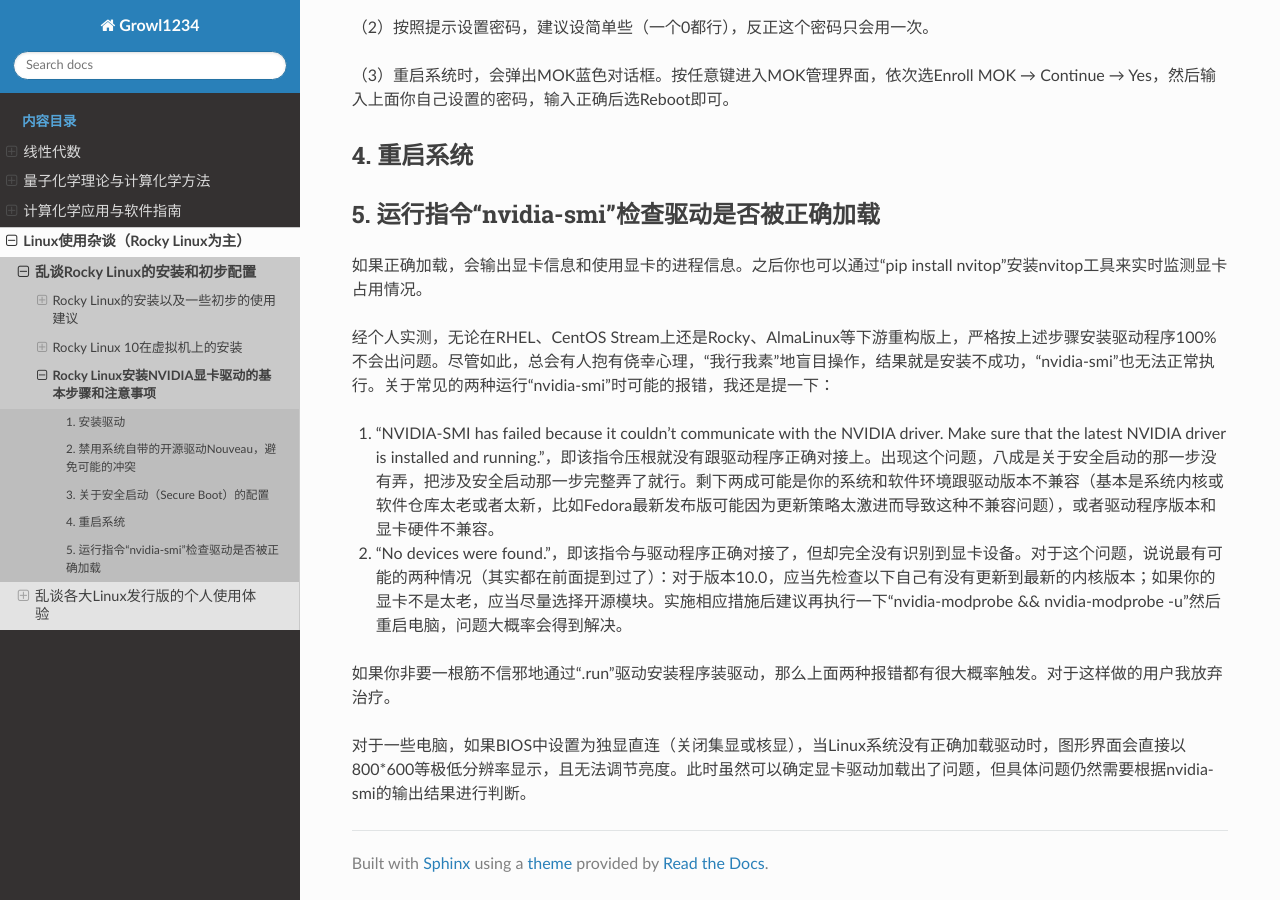
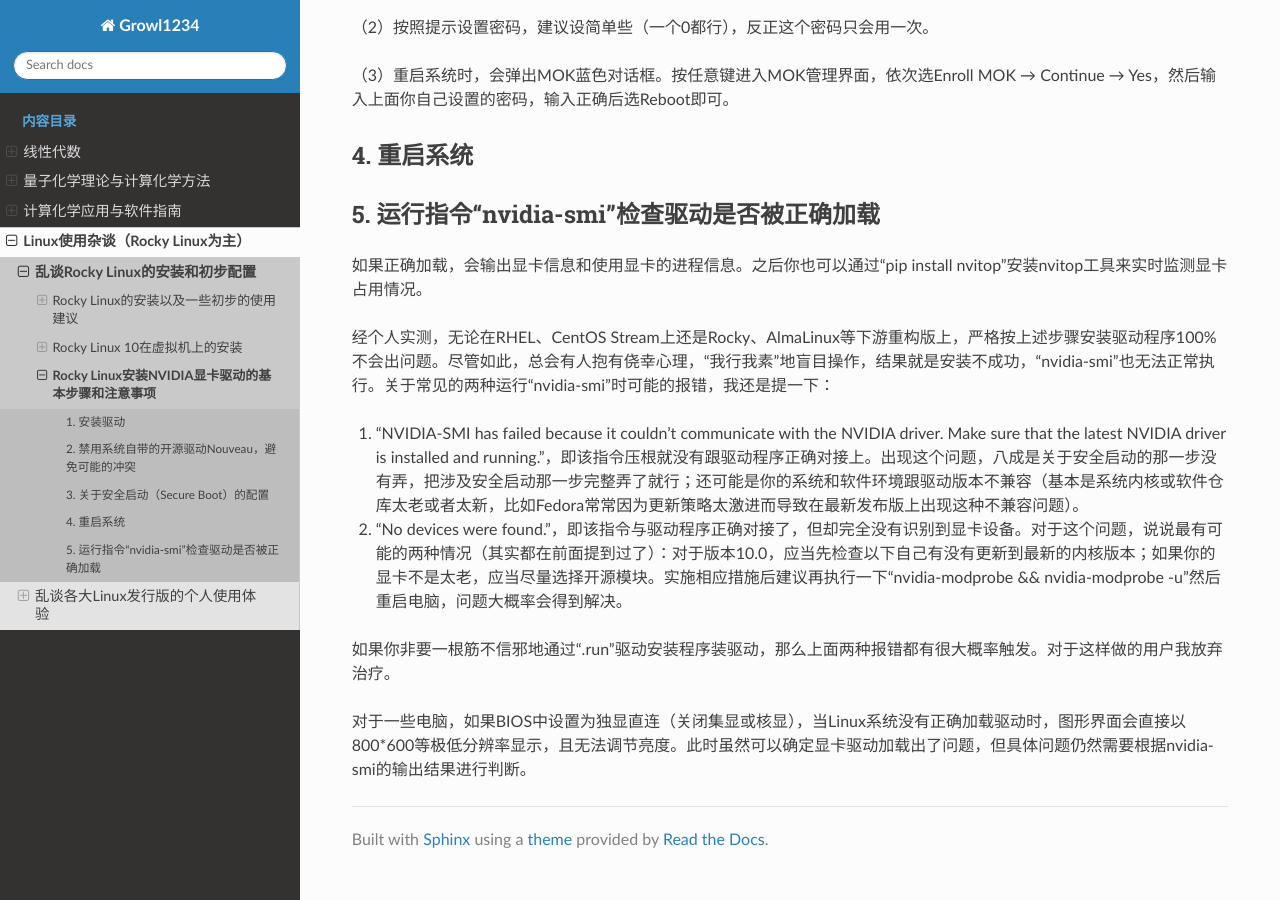
Before and after one commit to Growl1234/RTDProject, a Sphinx documentation site: the page built from source/linux/rocky/nvidia.md, in a window 1280 px wide and 900 px high, scrolled down 1110 px. Built offline with Sphinx 7.4.7 and the Read the Docs theme 3.1.0, drawn with Linux system fonts in a browser that asks for light colours.

Commit message:
Update nvidia.md

```diff
--- a/source/linux/rocky/nvidia.md
+++ b/source/linux/rocky/nvidia.md
@@ -46,7 +46,7 @@ sudo mokutil --import /var/lib/dkms/mok.pub
 
 经个人实测，无论在RHEL、CentOS Stream上还是Rocky、AlmaLinux等下游重构版上，严格按上述步骤安装驱动程序100%不会出问题。尽管如此，总会有人抱有侥幸心理，“我行我素”地盲目操作，结果就是安装不成功，“nvidia-smi”也无法正常执行。关于常见的两种运行“nvidia-smi”时可能的报错，我还是提一下：
 
-1. “NVIDIA-SMI has failed because it couldn't communicate with the NVIDIA driver. Make sure that the latest NVIDIA driver is installed and running.”，即该指令压根就没有跟驱动程序正确对接上。出现这个问题，八成是关于安全启动的那一步没有弄，把涉及安全启动那一步完整弄了就行。剩下两成可能是你的系统和软件环境跟驱动版本不兼容（基本是系统内核或软件仓库太老或者太新，比如Fedora最新发布版可能因为更新策略太激进而导致这种不兼容问题），或者驱动程序版本和显卡硬件不兼容。
+1. “NVIDIA-SMI has failed because it couldn't communicate with the NVIDIA driver. Make sure that the latest NVIDIA driver is installed and running.”，即该指令压根就没有跟驱动程序正确对接上。出现这个问题，八成是关于安全启动的那一步没有弄，把涉及安全启动那一步完整弄了就行；还可能是你的系统和软件环境跟驱动版本不兼容（基本是系统内核或软件仓库太老或者太新，比如Fedora常常因为更新策略太激进而导致在最新发布版上出现这种不兼容问题）。
 
 2. “No devices were found.”，即该指令与驱动程序正确对接了，但却完全没有识别到显卡设备。对于这个问题，说说最有可能的两种情况（其实都在前面提到过了）：对于版本10.0，应当先检查以下自己有没有更新到最新的内核版本；如果你的显卡不是太老，应当尽量选择开源模块。实施相应措施后建议再执行一下“nvidia-modprobe && nvidia-modprobe -u”然后重启电脑，问题大概率会得到解决。
 
```
